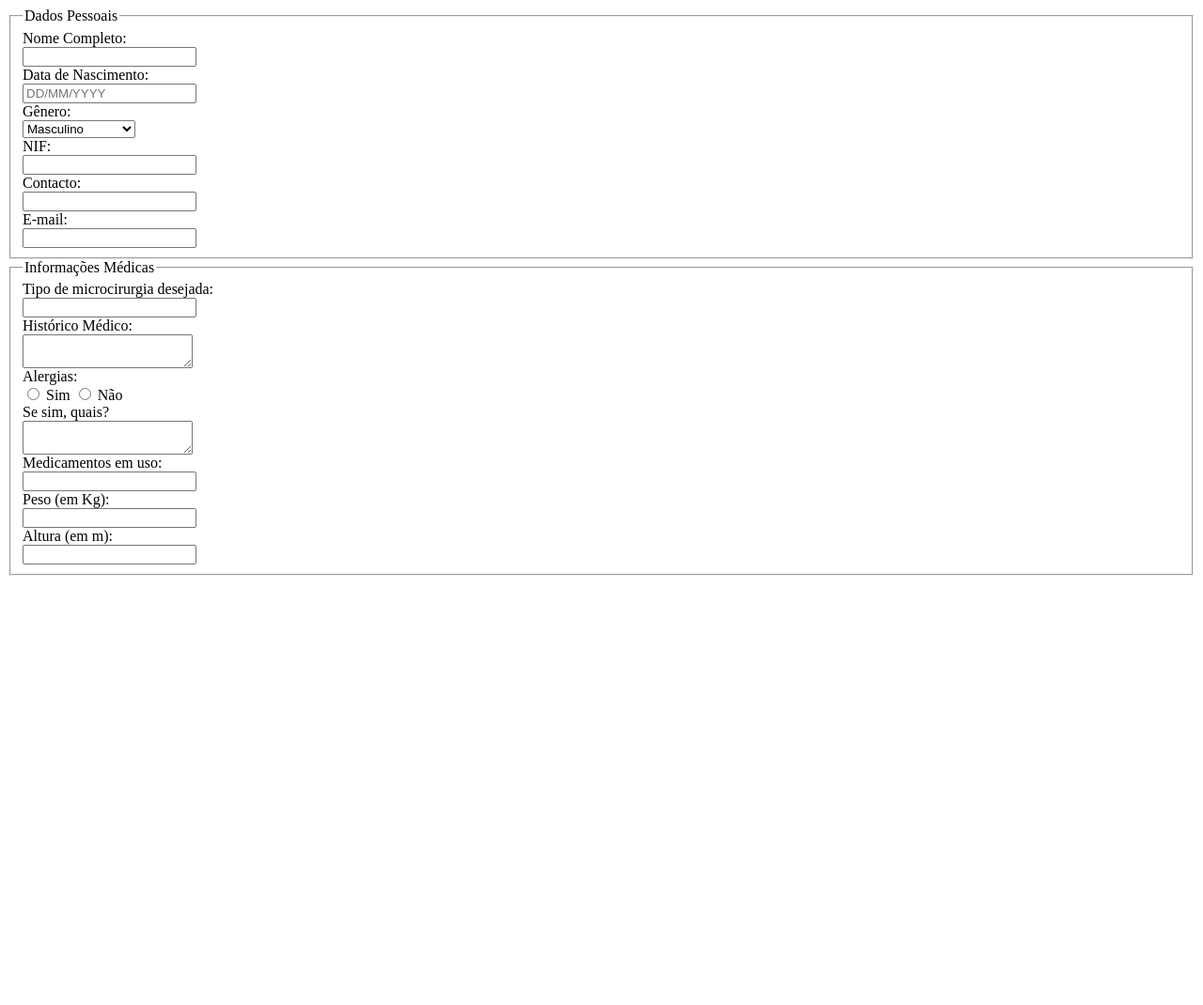
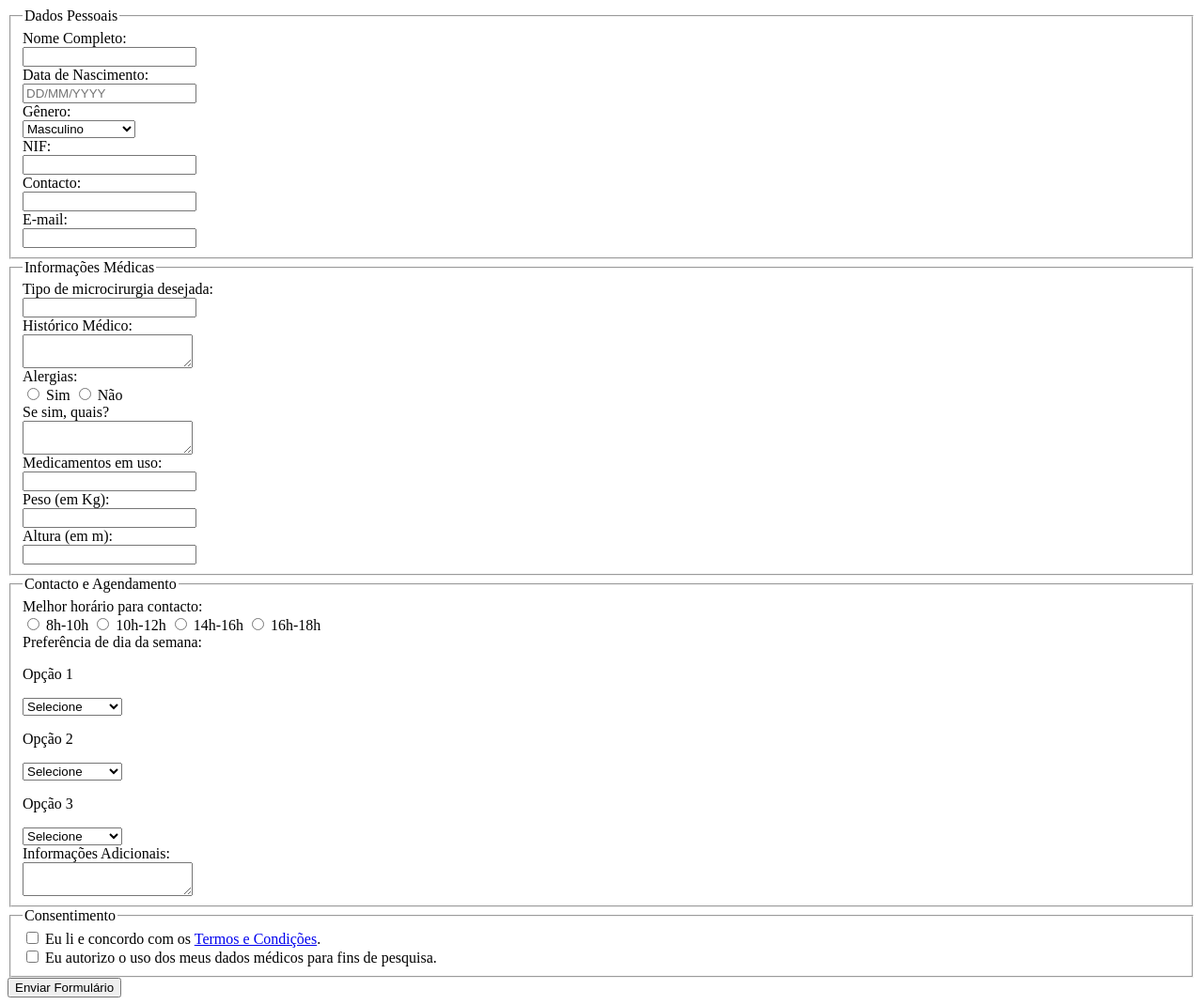
Before and after one commit to feliperosilva/microcirurgia-form, a plain HTML site: page index.html in a window 1280 px wide. Shown: the whole page at 94% size. Before the commit the page ends 800 px from the top, so only its background shows below. Drawn offline with Linux system fonts and the light colour scheme.

Commit message:
Added Contact and Booking fields, the Consent checkboxes and a button to submit the form

```diff
--- a/index.html
+++ b/index.html
@@ -48,6 +48,72 @@
             <label style="display: block;">Altura (em m):</label>
             <input type="text" style="display: block;">
         </fieldset>
+        <fieldset>
+            <legend>Contacto e Agendamento</legend>
+            <label style="display: block;">Melhor horário para contacto:</label>
+            <label>
+                <input type="radio"> 8h-10h
+            </label>
+            <label>
+                <input type="radio"> 10h-12h
+            </label>
+            <label>
+                <input type="radio"> 14h-16h
+            </label>
+            <label>
+                <input type="radio"> 16h-18h
+            </label>
+            <label style="display: block;">Preferência de dia da semana:</label>
+            <p>Opção 1</p>
+            <select>
+                <option>Selecione</option>
+                <option>Indiferente</option>
+                <option>Segunda-feira</option>
+                <option>Terça-feira</option>
+                <option>Quarta-feira</option>
+                <option>Quinta-feira</option>
+                <option>Sexta-feira</option>
+                <option>Sábado</option>
+            </select>
+            <p>Opção 2</p>
+            <select>
+                <option>Selecione</option>
+                <option>Segunda-feira</option>
+                <option>Terça-feira</option>
+                <option>Quarta-feira</option>
+                <option>Quinta-feira</option>
+                <option>Sexta-feira</option>
+                <option>Sábado</option>
+            </select>
+            <p>Opção 3</p>
+            <select>
+                <option>Selecione</option>
+                <option>Segunda-feira</option>
+                <option>Terça-feira</option>
+                <option>Quarta-feira</option>
+                <option>Quinta-feira</option>
+                <option>Sexta-feira</option>
+                <option>Sábado</option>
+            </select>
+            <label style="display: block;">Informações Adicionais:</label>
+            <textarea type="text" style="display: block;"></textarea>
+        </fieldset>
+        <fieldset>
+            <legend>Consentimento</legend>
+            <div>
+                <label>
+                    <input type="checkbox"> Eu li e concordo com os <a href="Termos">Termos e Condições</a>.
+                </label>
+            </div>
+            <div>
+                <label>
+                    <input type="checkbox"> Eu autorizo o uso dos meus dados médicos para fins de pesquisa.
+                </label>
+            </div>
+        </fieldset>
     </form>
+
+    <button type="submit">Enviar Formulário</button>
+
 </body>
 </html>
```
